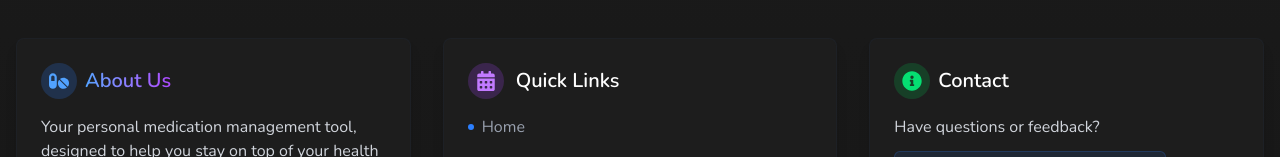
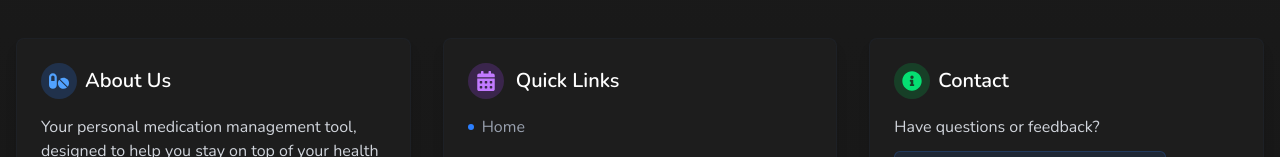
Before and after one commit to Juanmartin19l/medicine-calendar, a React (Vite) app: page /medicine-calendar/medicines in a window 1280 px wide. Shown: the part 2195-2352 px from the top of the page. Built offline with nearby package versions, Linux system fonts and the light colour scheme; no server answers.

Commit message:
fix: Simplify About Us text styling in Footer component

```diff
--- a/src/components/Footer.jsx
+++ b/src/components/Footer.jsx
@@ -40,9 +40,7 @@ export function Footer() {
               <div className="bg-blue-500/20 p-2 rounded-full">
                 <FaPills className="text-blue-400" />
               </div>
-              <span className="bg-gradient-to-r from-blue-400 to-purple-500 bg-clip-text text-transparent">
-                About Us
-              </span>
+              <span className="text-white">About Us</span>
             </h3>
             <p className="mb-4 text-gray-300">
               Your personal medication management tool, designed to help you
```
